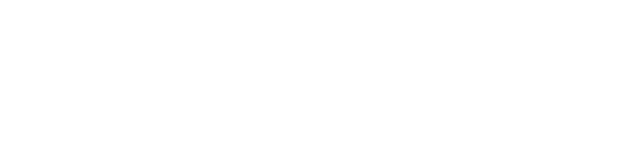
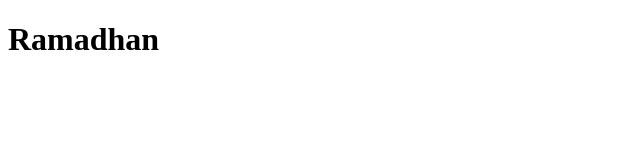
Before and after one commit to aurorraborealis/aurorraborealis.github.io, a plain HTML site: page index.html in a window 1280 px wide. Shown: the whole page, without its empty margins (0-640 px from the left). Drawn offline with Linux system fonts and the light colour scheme.

Commit message:
h1 modified

```diff
--- a/index.html
+++ b/index.html
@@ -7,7 +7,7 @@
 </head>
 <body>
 
-
+  <h1>Ramadhan</h1>
 
 </body>
 </html>
```
